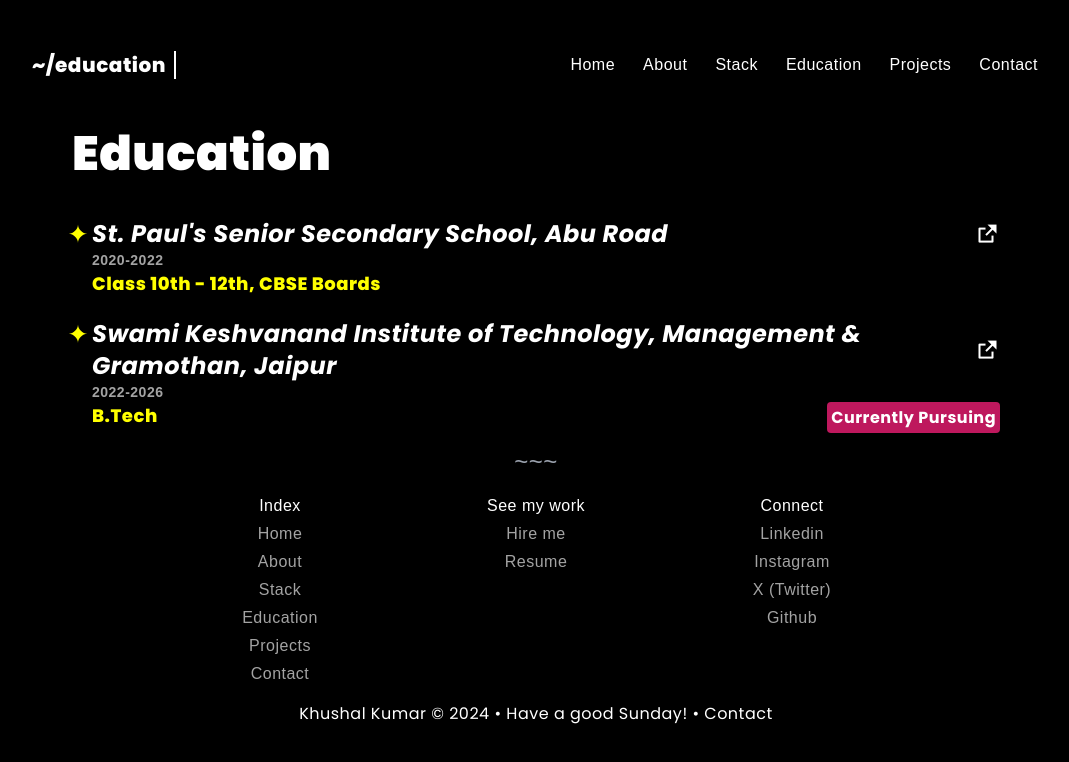
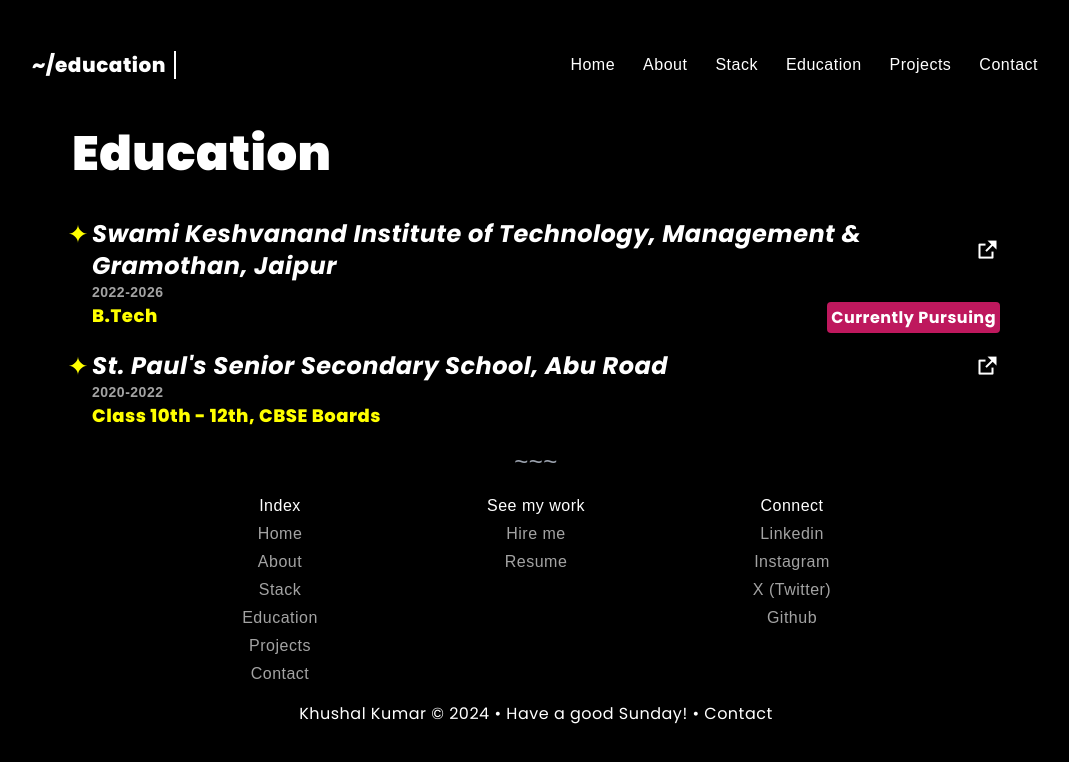
Before and after one commit to khushal0944/Portfolio-v1, a Next.js app: page /education in a window 1280 px wide. Shown: the top 762 px of the page, without its empty margins (104-1173 px from the left). Built offline with nearby package versions, Linux system fonts and the light colour scheme; a web font is replaced by a local one.

Commit message:
fix education details

```diff
--- a/src/app/about/page.tsx
+++ b/src/app/about/page.tsx
@@ -41,7 +41,7 @@ function About() {
 					<div className="gray text-lg max-[420px]:text-base cursorText">
 						Hey, I&apos;m <span className="font-semibold">Khushal Kumar</span>, full stack developer based in India.
 						Currently working as an Intern at{" "}
-						<Link href={"#"}><div className="floating-underline">
+						<Link href={"https://automatically.cc"}><div className="floating-underline">
 							Automatically
 						</div></Link>
 						. My goal is to bring your ideas to life by crafting
@@ -51,7 +51,7 @@ function About() {
                     I am always looking to learn new things. I am currently working on a <div className="inline-block px-1 bg-blue-900">Blog Section of Automatically website</div>. At the same time I am actively on the lookout for remote internships which I can pursue in field of Web Development.
                     </div>
                     <div className="gray my-10 text-lg max-[420px]:text-base cursorText">
-                    I am a strong advocate for open source and I am always interested in working on new projects with new people. Feel free to reach out if you have anything to talk about, you can reach me through <div className="floating-underline">Gmail <i className="ri-external-link-fill text-xl text-white duration-150 cursor-pointer"></i></div> or <div className="floating-underline">Linkedin <i className="ri-external-link-fill text-xl text-white duration-150 cursor-pointer"></i></div>
+                    I am a strong advocate for open source and I am always interested in working on new projects with new people. Feel free to reach out if you have anything to talk about, you can reach me through <Link href={"mailto:khushalsuthar0944@gmail.com"}><div className="floating-underline">Gmail <i className="ri-external-link-fill text-xl text-white duration-150 cursor-pointer"></i></div></Link> or <Link href={"https://www.linkedin.com/in/khushal0944"}><div className="floating-underline">Linkedin <i className="ri-external-link-fill text-xl text-white duration-150 cursor-pointer"></i></div></Link>
                     </div>
             {
                 companyExperience.length > 0 && <h1 className='text-5xl max-[420px]:text-4xl mt-2 poppins font-black'>Experience</h1>
--- a/src/components/Experience.tsx
+++ b/src/components/Experience.tsx
@@ -1,6 +1,5 @@
 import Link from "next/link";
 import React from "react";
-import { companyExperience } from "./Items";
 
 interface propsType {
     experienceData: companyExperienceType
--- a/src/components/Items.ts
+++ b/src/components/Items.ts
@@ -142,7 +142,7 @@ export const projectsData: projectType[] = [
 		description: "",
 		github_link: "https://github.com/khushal0944/Mega_Blog_Using_Appwrite",
 		vercel_link: "",
-		tags: ["Blog", "Appwrite", "user Profiles"],
+		tags: ["Blog", "Appwrite", "User Profiles"],
 	},
 ];
 
@@ -342,18 +342,17 @@ export const stackData: stackDataType[] = [
 
 export const educationData: educationDataType[] = [
     {
+        institute: "Swami Keshvanand Institute of Technology, Management & Gramothan, Jaipur",
+        year: "2022-2026",
+        description: "B.Tech",
+        instituteLink: "https://www.skit.ac.in/",
+        pursuing: true,
+    },
+    {
         institute: "St. Paul's Senior Secondary School, Abu Road",
         year: "2020-2022",
         description: "Class 10th - 12th, CBSE Boards",
         instituteLink: "http://stpaulssrsecschool.org",
         pursuing: false,
     },
-    {
-        institute:
-            "Swami Keshvanand Institute of Technology, Management & Gramothan, Jaipur",
-        year: "2022-2026",
-        description: "B.Tech",
-        instituteLink: "https://www.skit.ac.in/",
-        pursuing: true,
-    },
 ];
```
